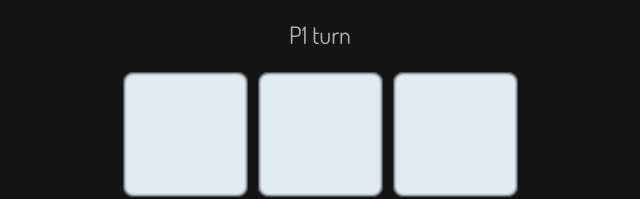
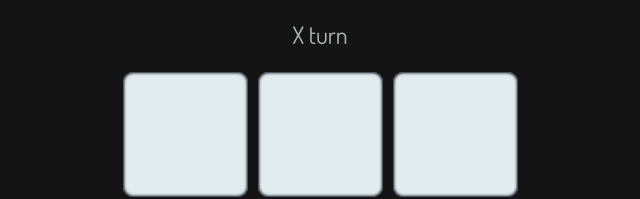
Before and after one commit to j-mcQueen/top-TTT, a plain HTML site: page index.html in a window 1280 px wide. Shown: the part 178-377 px from the top of the page, 320-960 px from the left. Drawn offline with Linux system fonts and the light colour scheme.

Commit message:
Edit starting display text

```diff
--- a/index.html
+++ b/index.html
@@ -30,7 +30,7 @@
             </div>
 
             <div class="announcements">
-                <p>P1 turn</p>
+                <p>X turn</p>
             </div>
 
             <div class="game">
```
